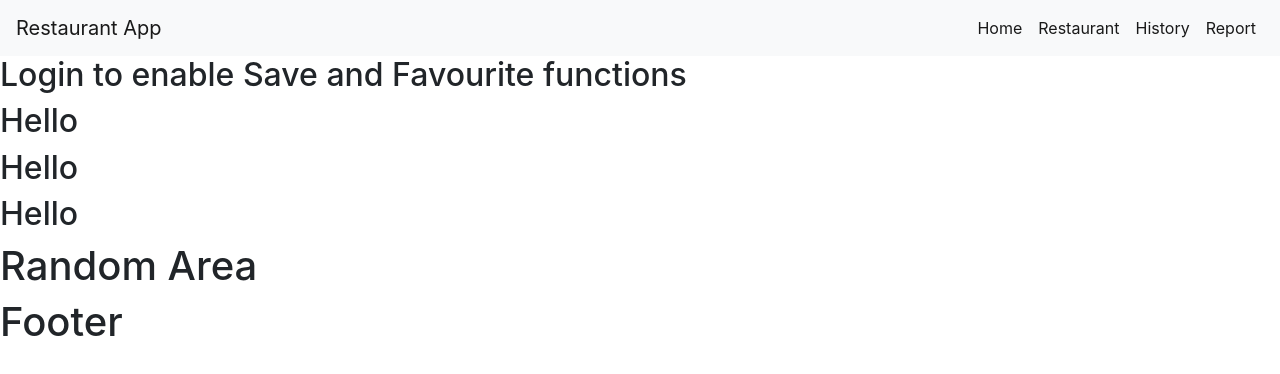
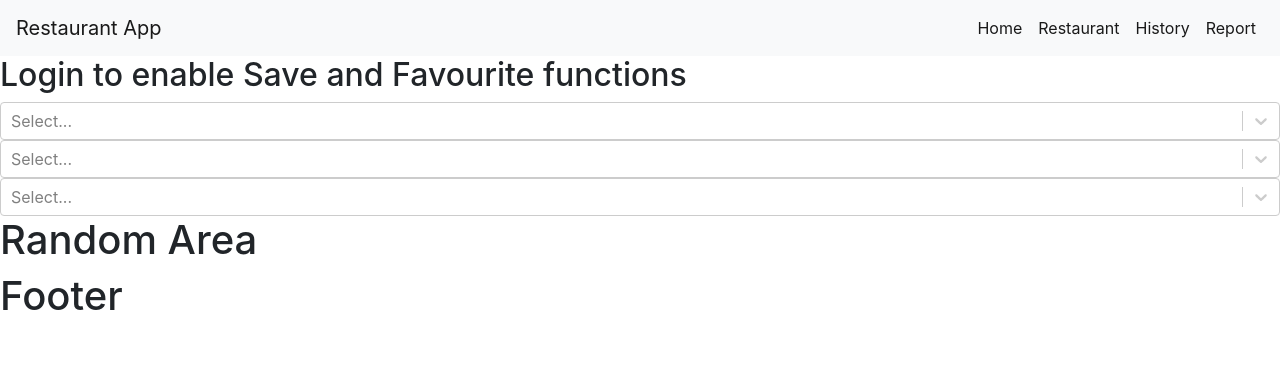
Before and after one commit to Sherman-Chin/Restaurant-Picker-Frontend, a React (Create React App) app: page / in a window 1280 px wide. Shown: the top 374 px of the page. Built offline with nearby package versions, Linux system fonts and the light colour scheme; no server answers.

Commit message:
Create select box for cuisines, categories, and establishments

```diff
--- a/package.json
+++ b/package.json
@@ -10,7 +10,9 @@
     "axios": "^0.19.2",
     "react": "^16.13.1",
     "react-dom": "^16.13.1",
-    "react-scripts": "3.4.1"
+    "react-scripts": "3.4.1",
+    "react-search": "^2.1.1",
+    "react-select": "^3.1.0"
   },
   "scripts": {
     "start": "react-scripts start",
--- a/src/components/selectionArea/Card.jsx
+++ b/src/components/selectionArea/Card.jsx
@@ -1,10 +1,43 @@
-import React from "react";
+import React, { useState } from "react";
+import axios from "axios";
+import Select from "react-select";
+
 function Card(props) {
+    const [data, setData] = useState([]);
+    var newData = [];
+    async function getData() {
+        const response = await axios.get("http://localhost:5000/" + props.listName, {crossdomain: true});
+        return response.data;
+    }
+
+    if (data === undefined || data.length === 0) {
+        getData().then(data => setData(data));
+    } else {
+        if (props.listName === "cuisines") {
+            newData = data.map(({cuisine: {cuisine_name: value,...rest}}) => ({
+                value,
+                label: value,
+                ...rest
+            }));
+        } else if (props.listName === "establishments") {
+            newData = data.map(({establishment: {name: value,...rest}}) => ({
+                value,
+                label: value,
+                ...rest
+            }));
+        } else if (props.listName === "categories") {
+            newData = data.map(({categories: {name: value,...rest}}) => ({
+                value,
+                label: value,
+                ...rest
+            }));
+        }
+    }
+
+
     return (
-        <div>
-            <h2>Hello</h2>
-        </div>
-    );
+        <Select options={newData} />
+        );
 };
 
 export default Card;
--- a/src/components/selectionArea/SelectionArea.jsx
+++ b/src/components/selectionArea/SelectionArea.jsx
@@ -1,36 +1,13 @@
 import React, {useState} from "react";
 import Card from "./Card";
-import axios from "axios";
+// import axios from "axios";
 
 function SelectionArea() {
-    var cuisines = [];
-    var establishments = [];
-    var categories = [];
-
-    function getData(param) {
-        axios.get("http://localhost:5000/" + param, {crossdomain: true})
-        .then(response => {
-            if (param === "cuisines") {
-                cuisines.push(response.data);
-            }
-            else if (param === "establishments") {
-                establishments.push(response.data);
-            } else if (param === "categories") {
-                categories.push(response.data);
-            } else {
-                console.log("Did not get data");
-            }
-        });
-    }
-    getData("cuisines");
-    getData("establishments");
-    getData("categories");
-
     return (
         <div>
-           <Card list={cuisines} listName="cuisine" />
-           <Card list={establishments} listName="establishment" />
-           <Card list={categories} listName="category" />
+            <Card listName="cuisines" />
+            <Card listName= "establishments" />
+            <Card listName="categories" />
         </div>
     );
 };
```
Also changed, not shown: 1 other file (tests, documents, lock files or other folders).
